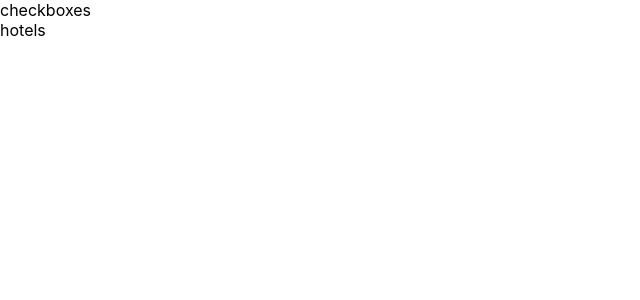
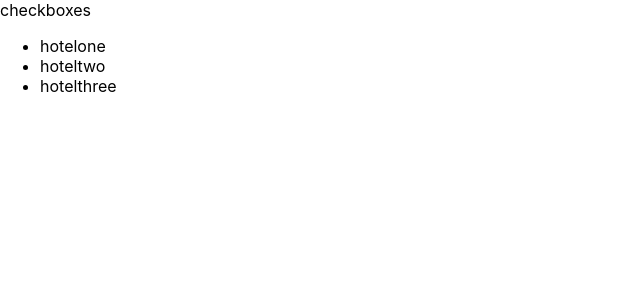
Before and after one commit to timothydowd/laterooms-tech-test, a React (Create React App) app: page / in a window 1280 px wide. Shown: the top 300 px of the page, without its empty margins (0-640 px from the left). Built offline with nearby package versions, Linux system fonts and the light colour scheme.

Commit message:
hotels data loading in app component and fed through to hotels component and mapped and rendered

```diff
--- a/src/App.js
+++ b/src/App.js
@@ -1,14 +1,26 @@
 import React, { Component } from 'react'
 import Checkboxes from './components/Checkboxes'
 import Hotels from './components/Hotels'
+const data = require('./data/data.json')
 
 export default class App extends Component {
+
+  constructor(props){
+    super(props);
+    this.state = {
+      data: []
+    }
+  }
     render() {
         return (
             <div>
               <Checkboxes />
-              <Hotels />
+              <Hotels data={this.state.data} />
             </div>
         )
     }
+
+    componentDidMount(){
+      this.setState({data: data})
+    }
 }
--- a/src/components/Checkboxes.js
+++ b/src/components/Checkboxes.js
@@ -4,6 +4,7 @@ export default class Checkboxes extends Component {
     render() {
         return (
             <div>
+
                 checkboxes
 
             </div>
--- a/src/components/Hotels.js
+++ b/src/components/Hotels.js
@@ -3,9 +3,12 @@ import React, { Component } from 'react'
 export default class Hotels extends Component {
     render() {
         return (
-            <div>
-                hotels
-            </div>
+            <ul>
+                {this.props.data.map(hotel => {
+
+                    return <li key={hotel.name}>{hotel.name}</li>;
+                })}
+            </ul>
         )
     }
 }
```
Also changed, not shown: src/utils/utils.js (added), 1 other file (tests, documents, lock files or other folders).
